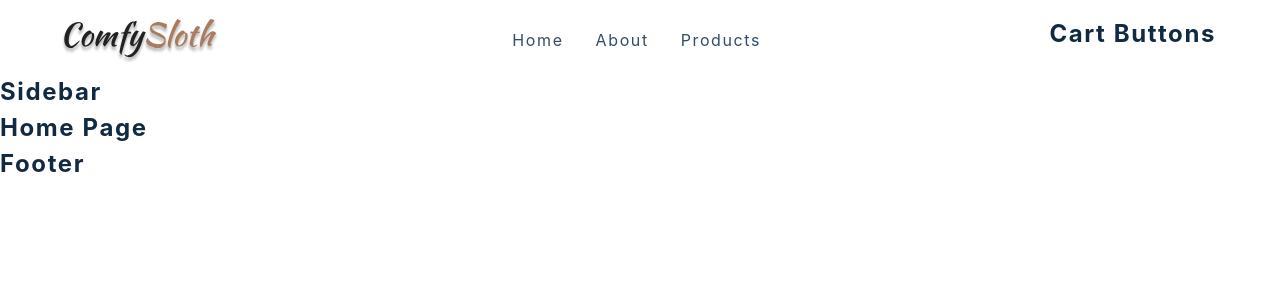
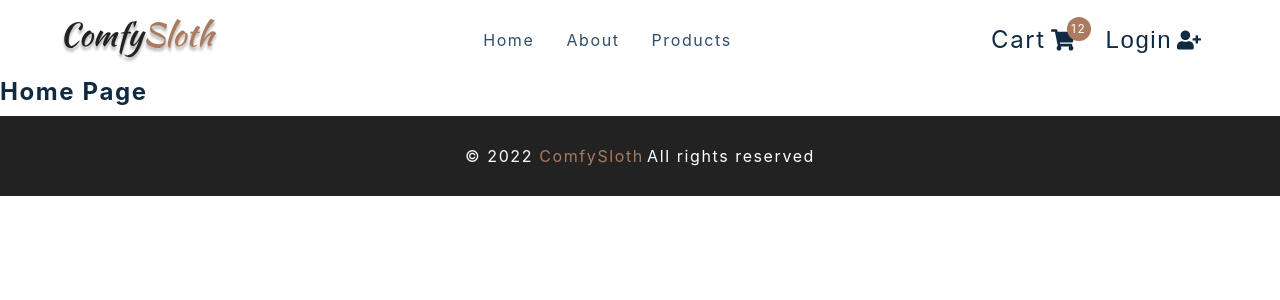
Before and after one commit to fearm3/e-commerce, a React (Create React App) app: page / in a window 1280 px wide. Shown: the top 300 px of the page. Built offline with nearby package versions, Linux system fonts and the light colour scheme; the HTML template or start-up script is replaced by a standard one.

Commit message:
add sidebar

```diff
--- a/src/components/CartButtons.js
+++ b/src/components/CartButtons.js
@@ -1,14 +1,28 @@
-import React from 'react'
-import { FaShoppingCart, FaUserMinus, FaUserPlus } from 'react-icons/fa'
-import { Link } from 'react-router-dom'
-import styled from 'styled-components'
-import { useProductsContext } from '../context/products_context'
-import { useCartContext } from '../context/cart_context'
-import { useUserContext } from '../context/user_context'
+import React from "react";
+import { FaShoppingCart, FaUserMinus, FaUserPlus } from "react-icons/fa";
+import { Link } from "react-router-dom";
+import styled from "styled-components";
+import { useProductsContext } from "../context/products_context";
+import { useCartContext } from "../context/cart_context";
+import { useUserContext } from "../context/user_context";
 
 const CartButtons = () => {
-  return <h4>cart buttons </h4>
-}
+  return (
+    <Wrapper className="cart-btn-wrapper">
+      <Link to="/cart" className="cart-btn">
+        Cart
+        <span className="cart-container">
+          <FaShoppingCart />
+          <span className="cart-value">12</span>
+        </span>
+      </Link>
+      <button type="button" className="auth-btn">
+        Login
+        <FaUserPlus />
+      </button>
+    </Wrapper>
+  );
+};
 
 const Wrapper = styled.div`
   display: grid;
@@ -62,5 +76,5 @@
       margin-left: 5px;
     }
   }
-`
-export default CartButtons
+`;
+export default CartButtons;
--- a/src/components/Footer.js
+++ b/src/components/Footer.js
@@ -1,8 +1,16 @@
-import React from 'react'
-import styled from 'styled-components'
+import React from "react";
+import styled from "styled-components";
 const Footer = () => {
-  return <h4>footer</h4>
-}
+  return (
+    <Wrapper>
+      <h5>
+        &copy; {new Date().getFullYear()}
+        <span> ComfySloth</span>
+      </h5>
+      <h5>All rights reserved</h5>
+    </Wrapper>
+  );
+};
 
 const Wrapper = styled.footer`
   height: 5rem;
@@ -26,6 +34,6 @@
   @media (min-width: 776px) {
     flex-direction: row;
   }
-`
+`;
 
-export default Footer
+export default Footer;
--- a/src/components/Sidebar.js
+++ b/src/components/Sidebar.js
@@ -1,16 +1,41 @@
-import React from 'react'
-import logo from '../assets/logo.svg'
-import { Link } from 'react-router-dom'
-import { useProductsContext } from '../context/products_context'
-import { FaTimes } from 'react-icons/fa'
-import { links } from '../utils/constants'
-import styled from 'styled-components'
-import CartButtons from './CartButtons'
-import { useUserContext } from '../context/user_context'
+import React from "react";
+import logo from "../assets/logo.svg";
+import { Link } from "react-router-dom";
+import { useProductsContext } from "../context/products_context";
+import { FaTimes } from "react-icons/fa";
+import { links } from "../utils/constants";
+import styled from "styled-components";
+import CartButtons from "./CartButtons";
+import { useUserContext } from "../context/user_context";
 
 const Sidebar = () => {
-  return <h4>sidebar</h4>
-}
+  const isOpen = true;
+  return (
+    <SidebarContainer>
+      <aside className={`${isOpen ? "sidebar show-sidebar" : "sidebar"}`}>
+        <div className="sidebar-header">
+          <img src={logo} alt="comfy sloth" className="logo" />
+          <button className="close-btn" type="button">
+            <FaTimes />
+          </button>
+        </div>
+        <ul className="links">
+          {links.map(({ id, text, url }) => {
+            return (
+              <li key={id}>
+                <Link to={url}>{text}</Link>
+              </li>
+            );
+          })}
+          <li>
+            <Link to="/checkout">checkout</Link>
+          </li>
+        </ul>
+        <CartButtons />
+      </aside>
+    </SidebarContainer>
+  );
+};
 
 const SidebarContainer = styled.div`
   text-align: center;
@@ -81,6 +106,5 @@
       display: none;
     }
   }
-`
-
-export default Sidebar
+`;
+export default Sidebar;
```
Also changed, not shown: src/components/index.js (+20 -20 lines).
